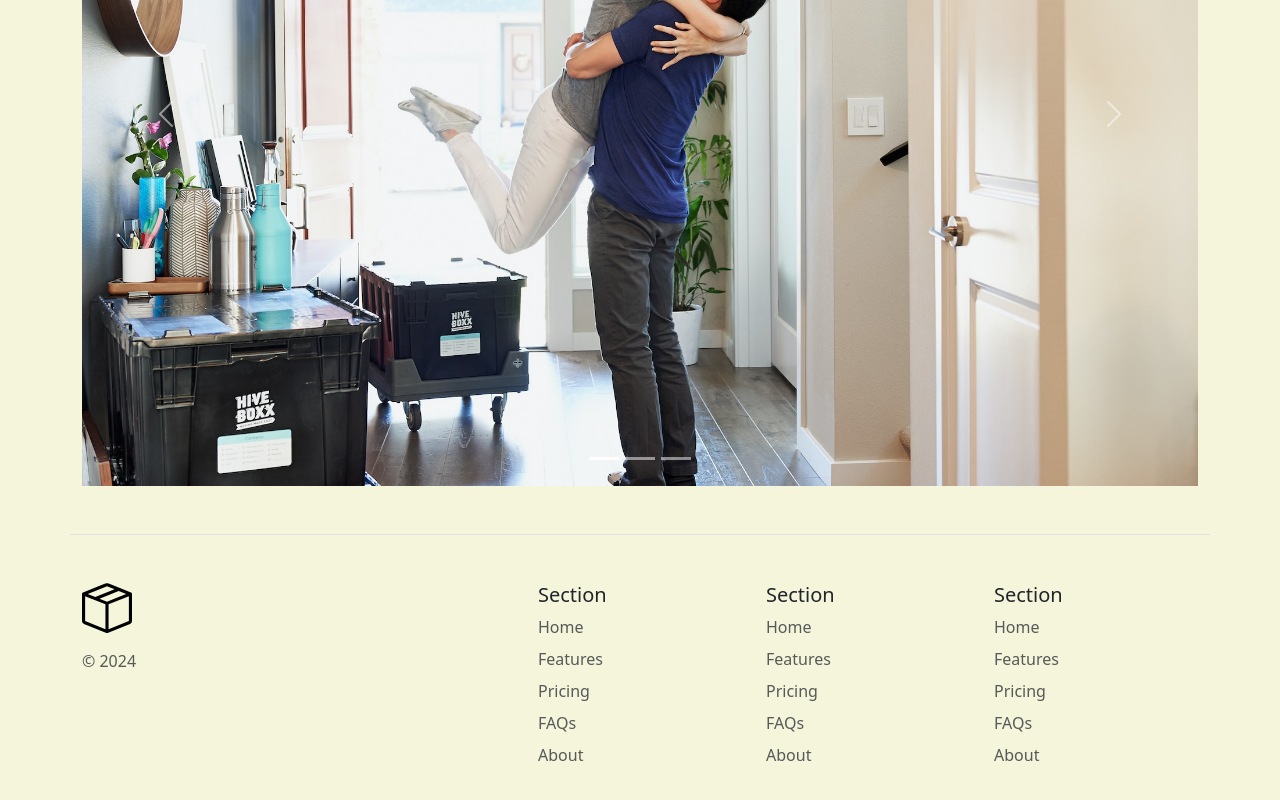
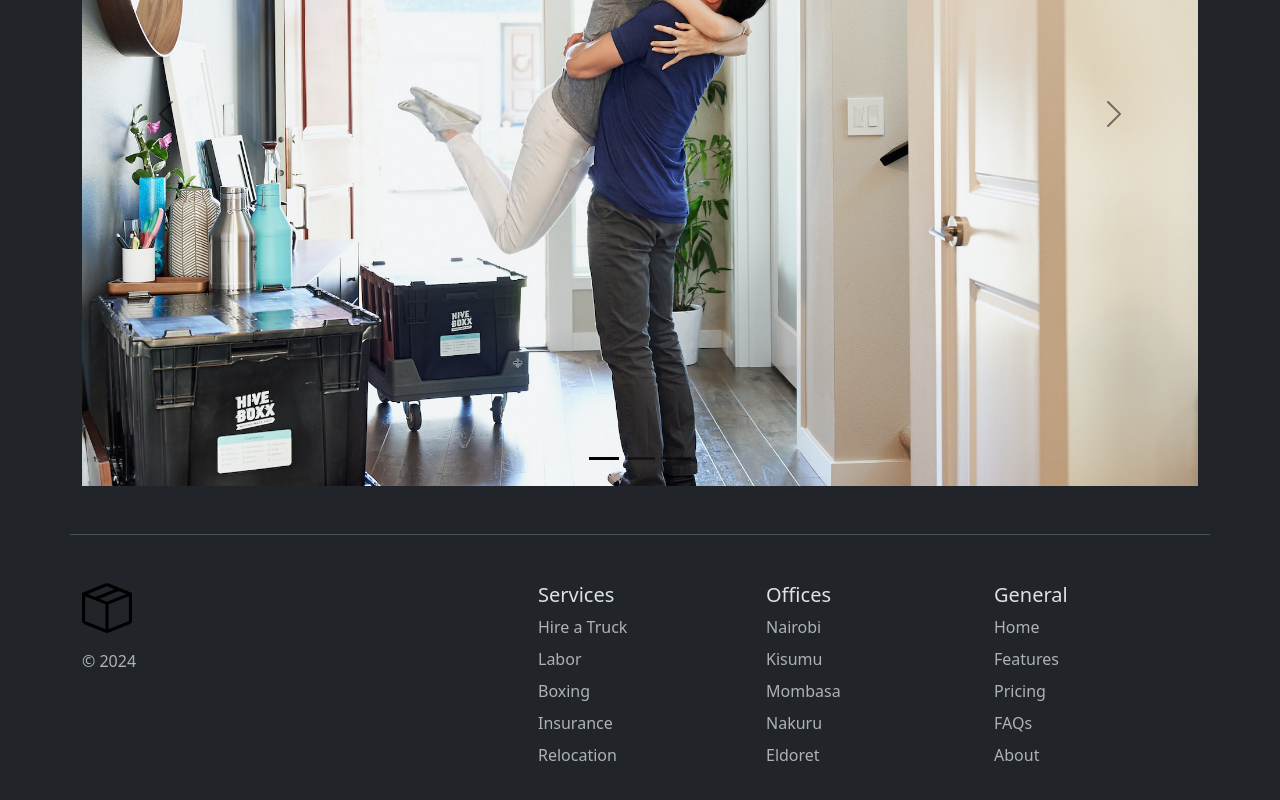
Before and after one commit to calvin-oduho/move-it-start-up, a plain HTML site: page index.html in a window 1280 px wide. Shown: the part 1688-2488 px from the top of the page. Drawn offline with nearby package versions, Linux system fonts and the light colour scheme.

Commit message:
Add files via upload

```diff
--- a/index.html
+++ b/index.html
@@ -1,10 +1,10 @@
 <!DOCTYPE html>
-<html lang="en" data-bs-theme="">
+<html lang="en" data-bs-theme="dark">
 
 <head>
   <meta charset="UTF-8">
   <meta name="viewport" content="width=device-width, initial-scale=1.0">
-  <title>Bootstrap Components</title>
+  <title>Move It</title>
   <link href="https://cdn.jsdelivr.net/npm/bootstrap@5.3.0-alpha2/dist/css/bootstrap.min.css" rel="stylesheet"
     integrity="sha384-aFq/bzH65dt+w6FI2ooMVUpc+21e0SRygnTpmBvdBgSdnuTN7QbdgL+OapgHtvPp" crossorigin="anonymous">
   <style>
@@ -13,21 +13,14 @@
       height: 4rem;
       border-radius: .75rem;
     }
-
-    body {
-      background-color: beige;
-    }
-
-
-
   </style>
 </head>
 
-<body>
+<body class="gradient-background">
 
   <nav class="navbar navbar-expand-lg bg-body-tertiary">
     <div class="container-fluid">
-      <a class="navbar-brand" href="#"><img src="./box-seam.svg" alt="move it brand icon" height="45px"> Move It</a>
+      <a class="navbar-brand" href="#"><img src="./box-seam.svg" alt="move it brand icon" height="45px"> MOVE IT</a>
       <button class="navbar-toggler" type="button" data-bs-toggle="collapse" data-bs-target="#navbarSupportedContent" aria-controls="navbarSupportedContent" aria-expanded="false" aria-label="Toggle navigation">
         <span class="navbar-toggler-icon"></span>
       </button>
@@ -44,10 +37,10 @@
               Services
             </a>
             <ul class="dropdown-menu">
-              <li><a class="dropdown-item" href="#">Action</a></li>
-              <li><a class="dropdown-item" href="#">Another action</a></li>
+              <li><a class="dropdown-item" href="#">Boxing</a></li>
+              <li><a class="dropdown-item" href="#">Relocation</a></li>
               <li><hr class="dropdown-divider"></li>
-              <li><a class="dropdown-item" href="#">Something else here</a></li>
+              <li><a class="dropdown-item" href="#">Hire a Truck</a></li>
             </ul>
           </li>
         </ul>
@@ -169,29 +162,29 @@
     </div>
 
     <div class="col mb-3">
-      <h5>Section</h5>
+      <h5>Services</h5>
       <ul class="nav flex-column">
-        <li class="nav-item mb-2"><a href="#" class="nav-link p-0 text-body-secondary">Home</a></li>
-        <li class="nav-item mb-2"><a href="#" class="nav-link p-0 text-body-secondary">Features</a></li>
-        <li class="nav-item mb-2"><a href="#" class="nav-link p-0 text-body-secondary">Pricing</a></li>
-        <li class="nav-item mb-2"><a href="#" class="nav-link p-0 text-body-secondary">FAQs</a></li>
-        <li class="nav-item mb-2"><a href="#" class="nav-link p-0 text-body-secondary">About</a></li>
+        <li class="nav-item mb-2"><a href="#" class="nav-link p-0 text-body-secondary">Hire a Truck</a></li>
+        <li class="nav-item mb-2"><a href="#" class="nav-link p-0 text-body-secondary">Labor</a></li>
+        <li class="nav-item mb-2"><a href="#" class="nav-link p-0 text-body-secondary">Boxing</a></li>
+        <li class="nav-item mb-2"><a href="#" class="nav-link p-0 text-body-secondary">Insurance</a></li>
+        <li class="nav-item mb-2"><a href="#" class="nav-link p-0 text-body-secondary">Relocation</a></li>
       </ul>
     </div>
 
     <div class="col mb-3">
-      <h5>Section</h5>
+      <h5>Offices</h5>
       <ul class="nav flex-column">
-        <li class="nav-item mb-2"><a href="#" class="nav-link p-0 text-body-secondary">Home</a></li>
-        <li class="nav-item mb-2"><a href="#" class="nav-link p-0 text-body-secondary">Features</a></li>
-        <li class="nav-item mb-2"><a href="#" class="nav-link p-0 text-body-secondary">Pricing</a></li>
-        <li class="nav-item mb-2"><a href="#" class="nav-link p-0 text-body-secondary">FAQs</a></li>
-        <li class="nav-item mb-2"><a href="#" class="nav-link p-0 text-body-secondary">About</a></li>
+        <li class="nav-item mb-2"><a href="#" class="nav-link p-0 text-body-secondary">Nairobi</a></li>
+        <li class="nav-item mb-2"><a href="#" class="nav-link p-0 text-body-secondary">Kisumu</a></li>
+        <li class="nav-item mb-2"><a href="#" class="nav-link p-0 text-body-secondary">Mombasa</a></li>
+        <li class="nav-item mb-2"><a href="#" class="nav-link p-0 text-body-secondary">Nakuru</a></li>
+        <li class="nav-item mb-2"><a href="#" class="nav-link p-0 text-body-secondary">Eldoret</a></li>
       </ul>
     </div>
 
     <div class="col mb-3">
-      <h5>Section</h5>
+      <h5>General</h5>
       <ul class="nav flex-column">
         <li class="nav-item mb-2"><a href="#" class="nav-link p-0 text-body-secondary">Home</a></li>
         <li class="nav-item mb-2"><a href="#" class="nav-link p-0 text-body-secondary">Features</a></li>
```
